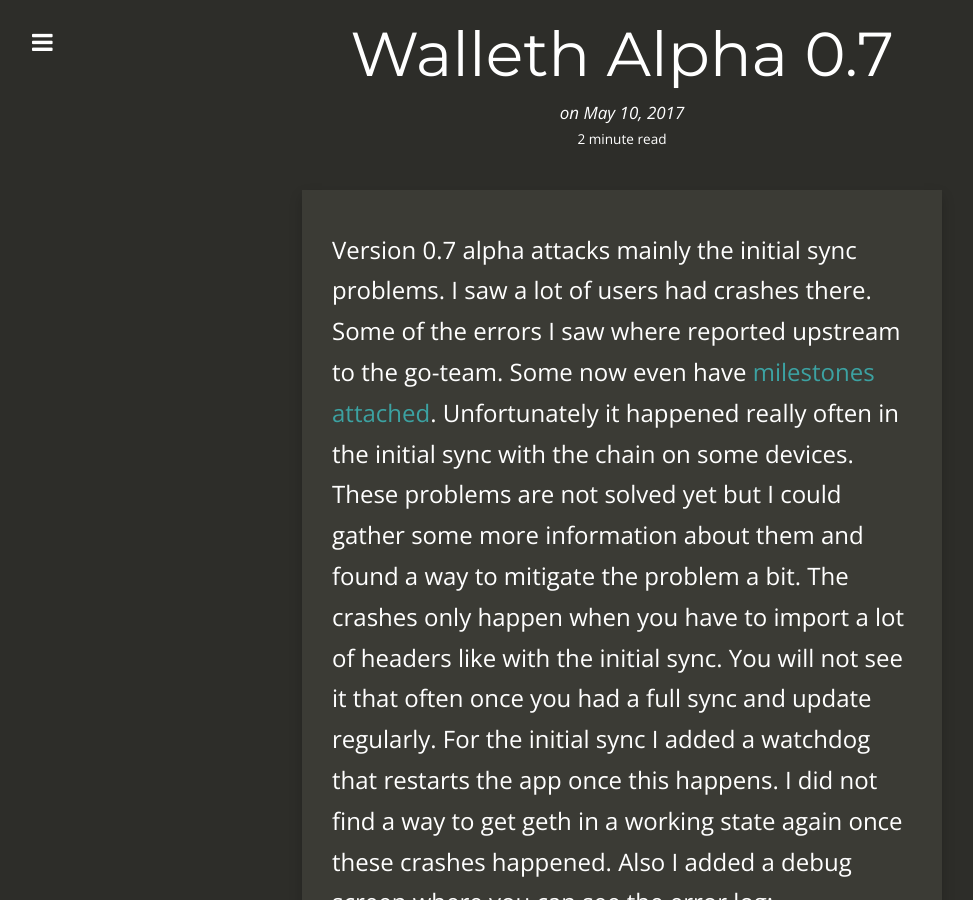
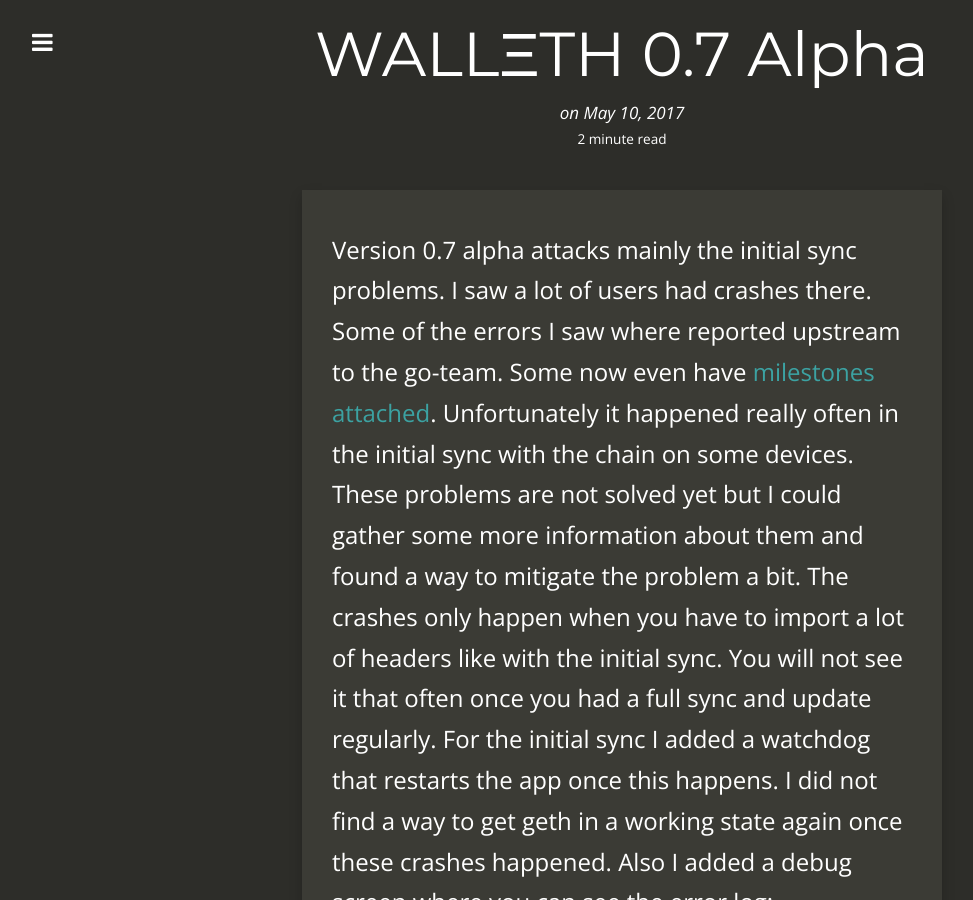
Before and after one commit to walleth/walleth.github.com, a Jekyll site: the page built from _posts/2017-05-10-walleth-alpha-0.7.md, in a window 1280 px wide and 900 px high. Shown: the whole window, without its empty margins (18-991 px from the left). Built offline with Jekyll 4.4.1, drawn with Linux system fonts in a browser that asks for light colours; nearby versions of some CDN libraries.

Commit message:
Improve the title

```diff
--- a/_posts/2017-05-10-walleth-alpha-0.7.md
+++ b/_posts/2017-05-10-walleth-alpha-0.7.md
@@ -1,6 +1,7 @@
 ---
 layout: post
 image: assets/img/icon.png
+title: WALLΞTH 0.7 Alpha
 ---
 
 Version 0.7 alpha attacks mainly the initial sync problems. I saw a lot of users had crashes there. Some of the errors I saw where reported upstream to the go-team. Some now even have <a href="https://github.com/golang/go/issues/20259">milestones attached</a>. Unfortunately it happened really often in the initial sync with the chain on some devices. These problems are not solved yet but I could gather some more information about them and found a way to mitigate the problem a bit. The crashes only happen when you have to import a lot of headers like with the initial sync. You will not see it that often once you had a full sync and update regularly. For the initial sync I added a watchdog that restarts the app once this happens. I did not find a way to get geth in a working state again once these crashes happened. Also I added a debug screen where you can see the error log:
```
